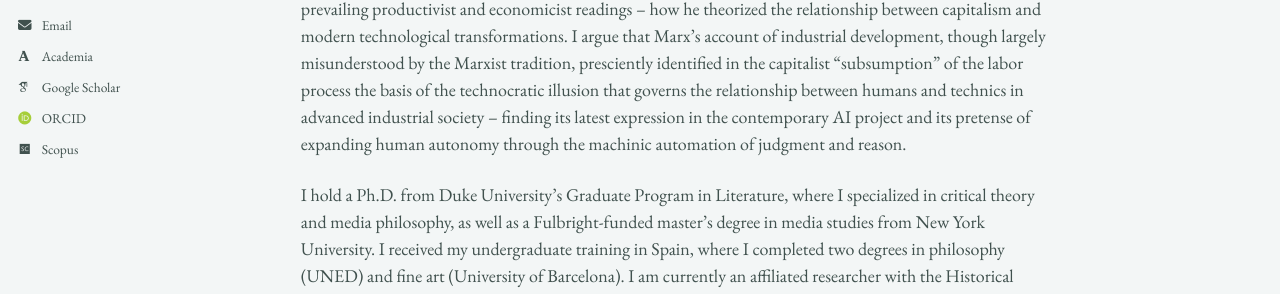
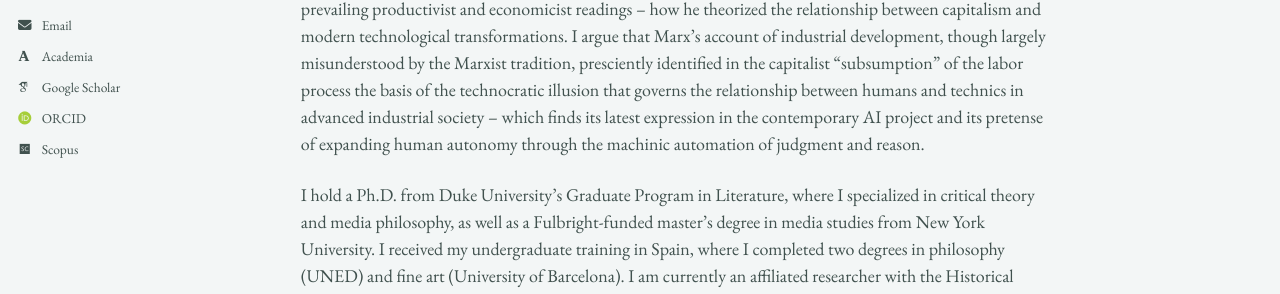
Before and after one commit to epujol90/epujol90.github.io, a Jekyll site: the page built from _pages/about.md, in a window 1280 px wide and 1069 px high. Shown: the part 413-707 px from the top of the window. Built offline with Jekyll 4.4.1, drawn with Linux system fonts in a browser that asks for light colours; some web fonts are replaced; a script bundle is joined from its source files by our own code; library files that are not in the unit come from our copies; some of the changed text lies outside the part shown.

Commit message:
Update about.md

```diff
--- a/_pages/about.md
+++ b/_pages/about.md
@@ -8,6 +8,6 @@ redirect_from:
 ---
 I am a scholar of technology, media, and aesthetics trained in continental philosophy and critical theory in Europe and the United States. My research examines how the material infrastructures of the modern world embody and uphold relations of power and domination, despite professing to liberate humanity from scarcity and toil. In addressing this paradox, I work from the understanding that technical systems are constitutive of -- rather than external to -- human agency, culture, and institutions, and that a social ontology of technology is therefore necessary to make sense of our inherently technical nature and how power operates through it.
 
-In my doctoral research, I focused on the _longue durée_ of industrial modernity and the machine-mediated ordering of life in technologized society, tracing its roots to the nineteenth century. My dissertation, “Karl Marx, Philosopher of Technics: Critique, Alienation, and the Materiality of Social Power,” grounds this historical inquiry in Marx’s engagement with the industrial literature of his time, reconstructing -- against prevailing productivist and economicist readings -- how he theorized the relationship between capitalism and modern technological transformations. I argue that Marx’s account of industrial development, though largely misunderstood by the Marxist tradition, presciently identified in the capitalist "subsumption" of the labor process the basis of the technocratic illusion that governs the relationship between humans and technics in advanced industrial society -- finding its latest expression in the contemporary AI project and its pretense of expanding human autonomy through the machinic automation of judgment and reason.
+In my doctoral research, I focused on the _longue durée_ of industrial modernity and the machine-mediated ordering of life in technologized society, tracing its roots to the nineteenth century. My dissertation, “Karl Marx, Philosopher of Technics: Critique, Alienation, and the Materiality of Social Power,” grounds this historical inquiry in Marx’s engagement with the industrial literature of his time, reconstructing -- against prevailing productivist and economicist readings -- how he theorized the relationship between capitalism and modern technological transformations. I argue that Marx’s account of industrial development, though largely misunderstood by the Marxist tradition, presciently identified in the capitalist "subsumption" of the labor process the basis of the technocratic illusion that governs the relationship between humans and technics in advanced industrial society -- which finds its latest expression in the contemporary AI project and its pretense of expanding human autonomy through the machinic automation of judgment and reason.
 
 I hold a Ph.D. from Duke University’s Graduate Program in Literature, where I specialized in critical theory and media philosophy, as well as a Fulbright-funded master’s degree in media studies from New York University. I received my undergraduate training in Spain, where I completed two degrees in philosophy (UNED) and fine art (University of Barcelona). I am currently an affiliated researcher with the Historical Materialism Studies Group of the Societat Catalana de Filosofia -- the philosophy section of the Institut d’Estudis Catalans, the highest academic body for the Catalan language and culture. My work has appeared in _South Atlantic Quarterly_ and _Marx and Philosophy Review of Books_, with further articles under review at _Historical Materialism_ and _Theory, Culture & Society_, and an essay in preparation for a special issue of _Qui Parle_. Alongside my research, I have developed substantive experience in writing pedagogy, including two years of writing center practice at Duke’s Thompson Writing Studio and teaching writing-intensive courses on media theory, philosophy of technology, and the history and politics of AI.
```
